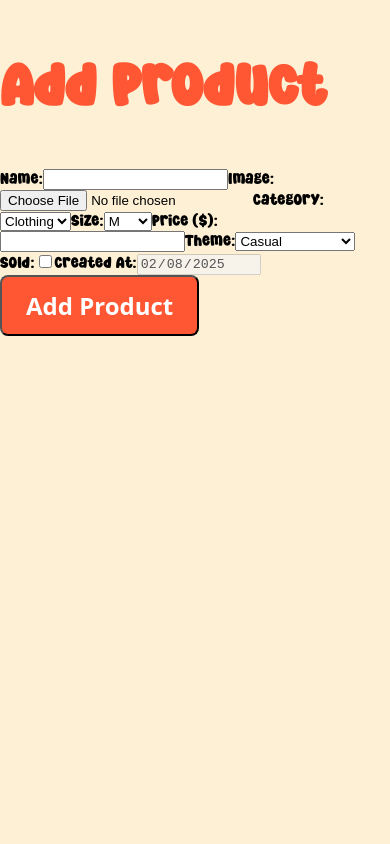
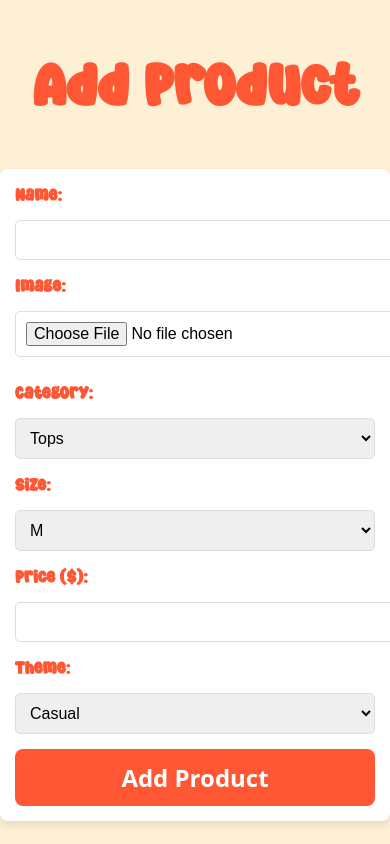
Before and after one commit to otjrocks/hackduke2025, a React (Create React App) app in the folder client/: page /addproduct in a window 390 px wide. Built offline with nearby package versions, Linux system fonts and the light colour scheme.

Commit message:
fixed add product form

```diff
--- /dev/null
+++ b/client/src/components/AddProduct.css
@@ -0,0 +1,112 @@
+
+/* Grid Layout */
+
+.theme-list {
+    display: grid;
+    grid-template-columns: repeat(5, 1fr);
+    gap: 20px;
+    padding: 20px;
+    justify-content: center;
+    align-items: center;
+}
+
+/* Theme Card */
+.theme-card {
+    background-color: white;
+    border-radius: 12px;
+    padding: 15px;
+    text-align: center;
+    box-shadow: 0px 4px 8px rgba(0, 0, 0, 0.15);
+    transition: transform 0.3s ease-in-out, background-color 0.3s ease-in-out, box-shadow 0.3s ease-in-out;
+    width: 180px; /* Ensure consistent sizing */
+    height: 100px;
+    display: flex;
+    align-items: center;
+    justify-content: center;
+}
+
+/* Text Styling */
+.theme-card h3 {
+    color: #ff7043; /* Light Orange Text */
+    font-size: 1.2rem;
+    font-weight: bold;
+}
+
+/* Hover Effect */
+.theme-card:hover {
+    transform: scale(1.08);
+    cursor: pointer;
+    background-color: #ff7043;
+    color: white;
+    box-shadow: 0px 6px 12px rgba(0, 0, 0, 0.2);
+}
+
+/* File Upload Styling */
+input[type="file"] {
+    display: block;
+    margin-bottom: 10px;
+}
+
+/* Form Styling */
+form {
+    display: flex;
+    flex-direction: column;
+    gap: 15px;
+    max-width: 500px;
+    margin: auto;
+    background: white;
+    padding: 20px;
+    border-radius: 8px;
+    box-shadow: 0px 4px 8px rgba(0, 0, 0, 0.1);
+}
+
+h2 {
+    text-align: center;
+}
+
+label {
+    font-size: 1.1rem;
+    font-weight: bold;
+    color: #ff5733;
+}
+
+input, select {
+    width: 100%;
+    padding: 10px;
+    font-size: 1rem;
+    border: 1px solid #ddd;
+    border-radius: 5px;
+}
+
+button {
+    background-color: #ff5733;
+    color: white;
+    font-size: 1.2rem;
+    padding: 10px 15px;
+    border: none;
+    border-radius: 8px;
+    cursor: pointer;
+    transition: 0.3s ease-in-out;
+}
+
+button:hover {
+    background-color: #c70039;
+}
+
+/* Responsive for smaller screens */
+@media (max-width: 768px) {
+    .theme-list {
+        grid-template-columns: repeat(auto-fit, minmax(140px, 1fr));
+    }
+
+    .theme-card {
+        width: 140px;
+        height: 80px;
+        font-size: 0.9rem;
+    }
+
+    form {
+        max-width: 100%;
+        padding: 15px;
+    }
+}
--- a/client/src/components/AddProduct.jsx
+++ b/client/src/components/AddProduct.jsx
@@ -1,11 +1,12 @@
 import React, { useState } from "react";
 import axios from "axios";
+import "./AddProduct.css";
 
 export default function AddProduct() {
   const [formData, setFormData] = useState({
     name: "",
     image: null,
-    category: "Clothing", // Add category to handle size options dynamically
+    category: "Tops",
     size: "M",
     price: "",
     isSold: false,
@@ -17,65 +18,49 @@ export default function AddProduct() {
 
   const handleChange = (e) => {
     const { name, value, type, checked, files } = e.target;
-
     if (type === "file") {
-      setFormData({
-        ...formData,
-        [name]: files[0],
-      });
+      setFormData({ ...formData, [name]: files[0] });
     } else {
-      setFormData({
-        ...formData,
-        [name]: type === "checkbox" ? checked : value,
-      });
+      setFormData({ ...formData, [name]: type === "checkbox" ? checked : value });
     }
   };
+
   const handleSubmit = async (e) => {
     e.preventDefault();
-
     if (!formData.image) {
       setMessage("Please upload an image.");
       return;
     }
 
-  const request = new Request(`http://localhost:3001/product/add`, {
+    const request = new Request(`http://localhost:3001/product/add`, {
       method: "POST",
-      headers: {
-          'Content-Type': 'application/json'
-      },
+      headers: { 'Content-Type': 'application/json' },
       body: JSON.stringify(formData),
       credentials: "include"
-  });
-  fetch(request)
-      .then(res => {
-          return res.json();
-      })
-      .then(res => {
-          console.log(res);
-      })
-      .catch (function (error) {
-          console.log('Request failed: ', error);
-      });
+    });
+
+    fetch(request)
+      .then(res => res.json())
+      .then(res => console.log(res))
+      .catch(error => console.log('Request failed: ', error));
   };
 
-
-
+  // 🔹 Ensure this function is inside AddProduct()
   const renderSizeOptions = () => {
     const sizeOptions = {
-      Clothing: ["XS", "S", "M", "L", "XL", "XXL"],
+      Tops: ["XS", "S", "M", "L", "XL", "XXL"],
+      Bottoms: ["28", "30", "32", "34", "36", "38"],
       Shoes: ["5", "6", "7", "8", "9", "10", "11", "12", "13"],
-      Dresses: ["S", "M", "L", "XL"],
-      Pants: ["28", "30", "32", "34", "36", "38"],
-      Hats: ["S", "M", "L"],
+      Accessories: ["One Size"],
+      Other: ["N/A"]
     };
 
     return sizeOptions[formData.category].map((size) => (
-      <option key={size} value={size}>
-        {size}
-      </option>
+      <option key={size} value={size}>{size}</option>
     ));
   };
 
+  // 🔹 Ensure return is inside AddProduct()
   return (
     <div className="container">
       <h2>Add Product</h2>
@@ -90,11 +75,11 @@ export default function AddProduct() {
 
         <label>Category:</label>
         <select name="category" value={formData.category} onChange={handleChange}>
-          <option value="Clothing">Clothing</option>
+          <option value="Tops">Tops</option>
+          <option value="Bottoms">Bottoms</option>
           <option value="Shoes">Shoes</option>
-          <option value="Dresses">Dresses</option>
-          <option value="Pants">Pants</option>
-          <option value="Hats">Hats</option>
+          <option value="Accessories">Accessories</option>
+          <option value="Other">Other</option>
         </select>
 
         <label>Size:</label>
@@ -114,13 +99,6 @@ export default function AddProduct() {
           <option value="Oktoberfest">Oktoberfest</option>
         </select>
 
-        <label>
-          Sold:
-          <input type="checkbox" name="isSold" checked={formData.isSold} onChange={handleChange} />
-        </label>
-
-        <label>Created At:</label>
-        <input type="date" name="createdAt" value={formData.createdAt} onChange={handleChange} disabled />
 
         <button type="submit">Add Product</button>
       </form>
```
Also changed, not shown: client/src/components/Footer.css (added, +48 -0 lines), client/src/components/Footer.jsx (added, +18 -0 lines).
